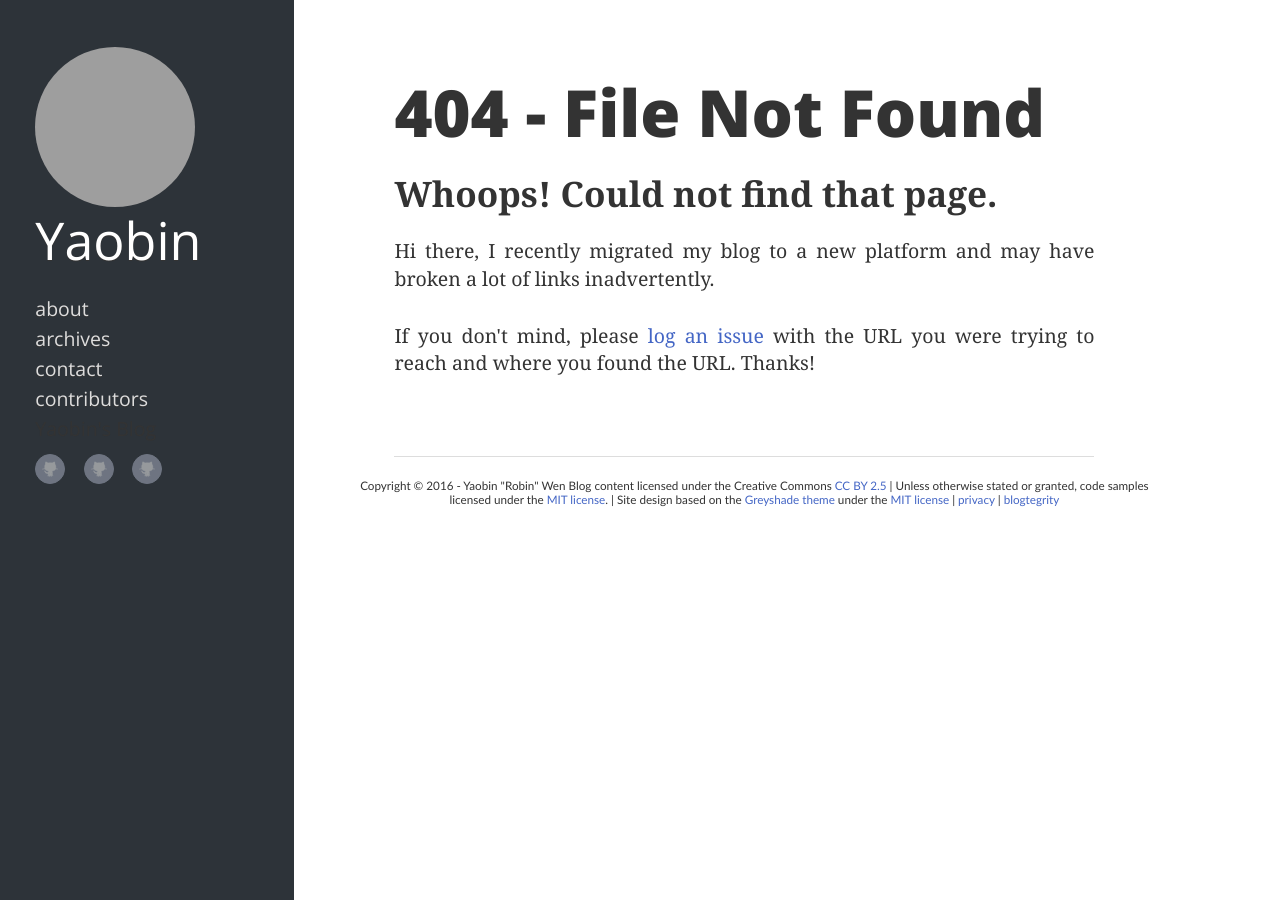
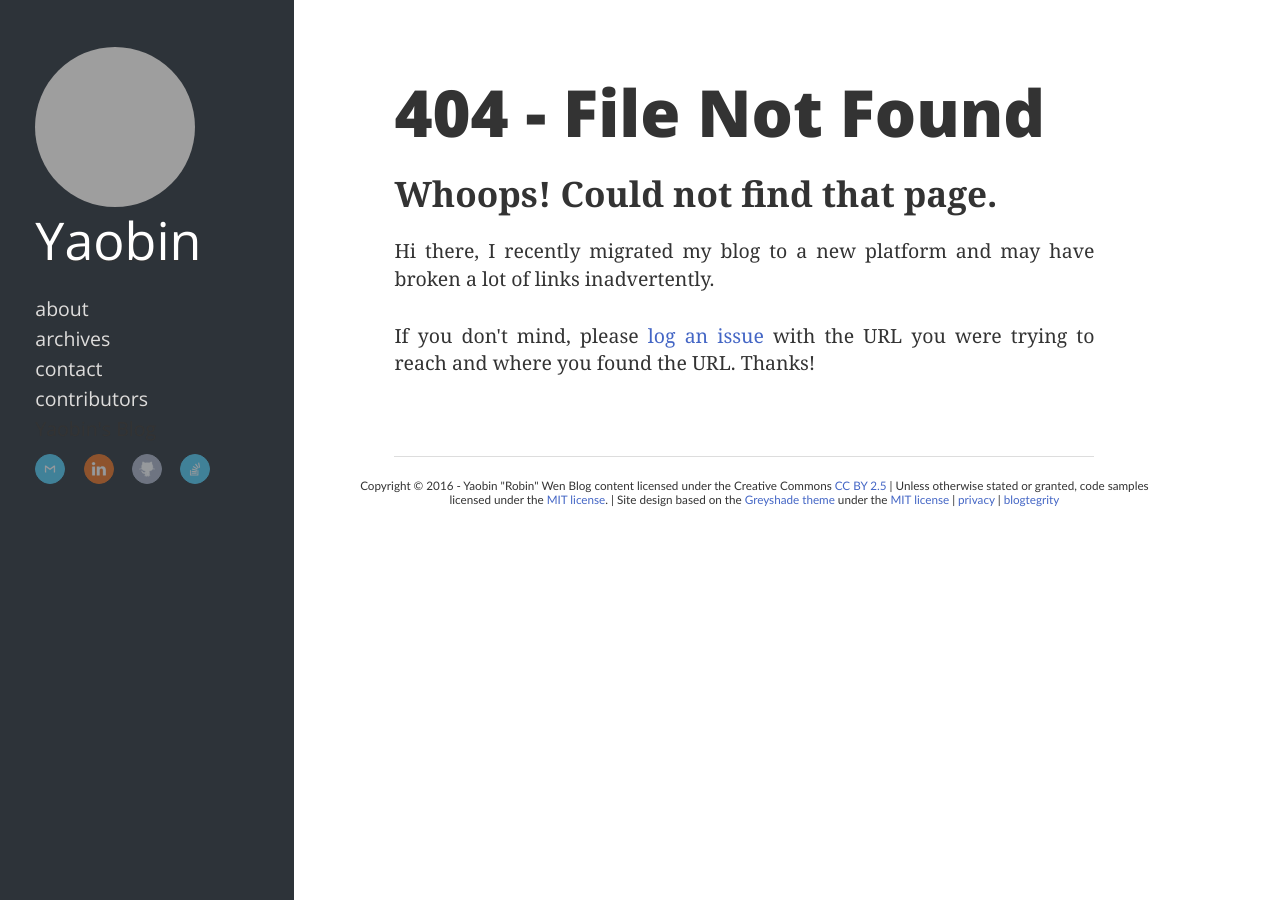
Before and after one commit to Tianhao25/yaobinwen.github.io, a Jekyll site: the page built from 404.html, in a window 1280 px wide. Built offline with Jekyll 4.4.1, drawn with Linux system fonts in a browser that asks for light colours; nearby versions of some CDN libraries; Markdown is read by kramdown in place of the engine named in the settings; grey boxes are pictures that could not be loaded.

Commit message:
Add stuff.

```diff
--- a/_config.yml
+++ b/_config.yml
@@ -17,6 +17,9 @@ email: robin.wyb@gmail.com
 
 # Linkedin
 linkedin_user: robinwen
+
+# Stack Overflow
+stackoverflow_user: 630364/yaobin?tab=profile
 
 # Disqus Comments
 disqus_short_name: haacked
--- a/_includes/header.html
+++ b/_includes/header.html
@@ -13,13 +13,16 @@
 <nav id="sub-nav">
 	<div class="social">
 		{% if site.email %}
-			<a class="github" href="mailto:{{ site.email }}" title="Email">Email</a>
+			<a class="email" href="mailto:{{ site.email }}" title="Email">Email</a>
 		{% endif %}
 		{% if site.linkedin_user %}
-			<a class="github" href="https://www.linkedin.com/in/{{ site.linkedin_user }}" title="Linkedin">Linkedin</a>
+			<a class="linkedin" href="https://www.linkedin.com/in/{{ site.linkedin_user }}" title="Linkedin">Linkedin</a>
 		{% endif %}
 		{% if site.github_user %}
 			<a class="github" href="https://github.com/{{ site.github_user }}" title="GitHub">GitHub</a>
 		{% endif %}
+        {% if site.stackoverflow_user %}
+			<a class="stackoverflow" href="http://stackoverflow.com/users/{{ site.stackoverflow_user }}" title="StackOverflow">StackOverflow</a>
+		{% endif %}
 	</div>
 </nav>
--- a/css/screen.css
+++ b/css/screen.css
@@ -204,21 +204,26 @@ a {
     transition: 0.3s;
 }
 #sub-nav .social a:hover { opacity: 1 }
-#sub-nav .social a.twitter {
-    background: url('/images/social/twitter.png?1385702818') center no-repeat #55cff8;
+#sub-nav .social a.email {
+    background: url('/images/social/email.png?1385702818') center no-repeat #55cff8;
     border: 1px solid #55CFF8;
 }
-#sub-nav .social a.twitter:hover { border: 1px solid #24c1f6 }
+#sub-nav .social a.email:hover { border: 1px solid #24c1f6 }
+#sub-nav .social a.linkedin {
+    background: url('/images/social/linkedin.png?1385702818') center no-repeat #ef7522;
+    border: 1px solid #EF7522;
+}
+#sub-nav .social a.linkedin:hover { border: 1px solid #cf5d0f }
 #sub-nav .social a.github {
     background: url('/images/social/github.png?1385702818') center no-repeat #afb6ca;
     border: 1px solid #afb6ca;
 }
 #sub-nav .social a.github:hover { border: 1px solid #909ab6 }
-#sub-nav .social a.rss {
-    background: url('/images/social/rss.png?1385702818') center no-repeat #ef7522;
-    border: 1px solid #EF7522;
+#sub-nav .social a.stackoverflow {
+    background: url('/images/social/stackoverflow.png?1385702818') center no-repeat #55cff8;
+    border: 1px solid #55CFF8;
 }
-#sub-nav .social a.rss:hover { border: 1px solid #cf5d0f }
+#sub-nav .social a.stackoverflow:hover { border: 1px solid #24c1f6 }
 #pagenavi {
     padding: 20px 0;
     height: 20px;
```
